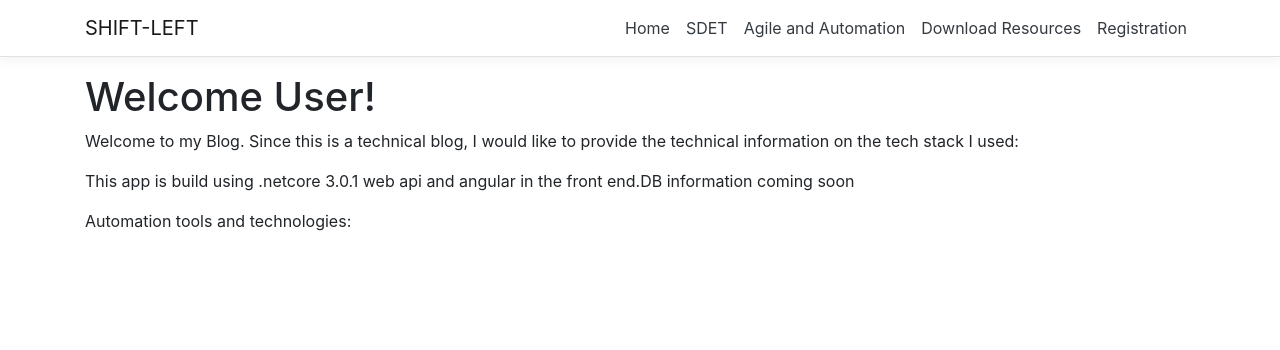
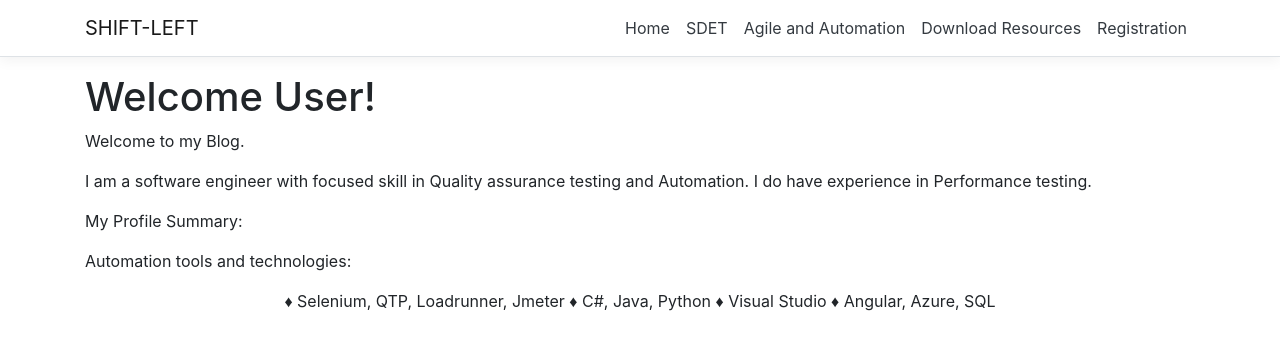
Before and after one commit to emprorgh/QeAppBlog, an Angular app in the folder ClientApp/: page / in a window 1280 px wide. Shown: the top 350 px of the page. Built offline with nearby package versions, Linux system fonts and the light colour scheme.

Commit message:
Updated home

```diff
--- a/ClientApp/src/app/home/home.component.html
+++ b/ClientApp/src/app/home/home.component.html
@@ -1,5 +1,14 @@
 <h1>Welcome User!</h1>
-<p>Welcome to my Blog. Since this is a technical blog, I would like to provide the technical information on the tech stack I used:</p>
-<p>This app is build using .netcore 3.0.1 web api and angular in the front end.DB information coming soon</p>
+<p>Welcome to my Blog.</p>
+<p>I am a software engineer with focused skill in Quality assurance testing and Automation. I do have experience in Performance testing.</p>
+<p>My Profile Summary:</p>
+<div class="col-md-3">
 
-Automation tools and technologies:
+</div>
+<p>Automation tools and technologies:</p>
+<div align="center">
+  ♦ Selenium, QTP, Loadrunner, Jmeter
+  ♦ C#, Java, Python
+  ♦ Visual Studio
+  ♦ Angular, Azure, SQL
+</div>
```
